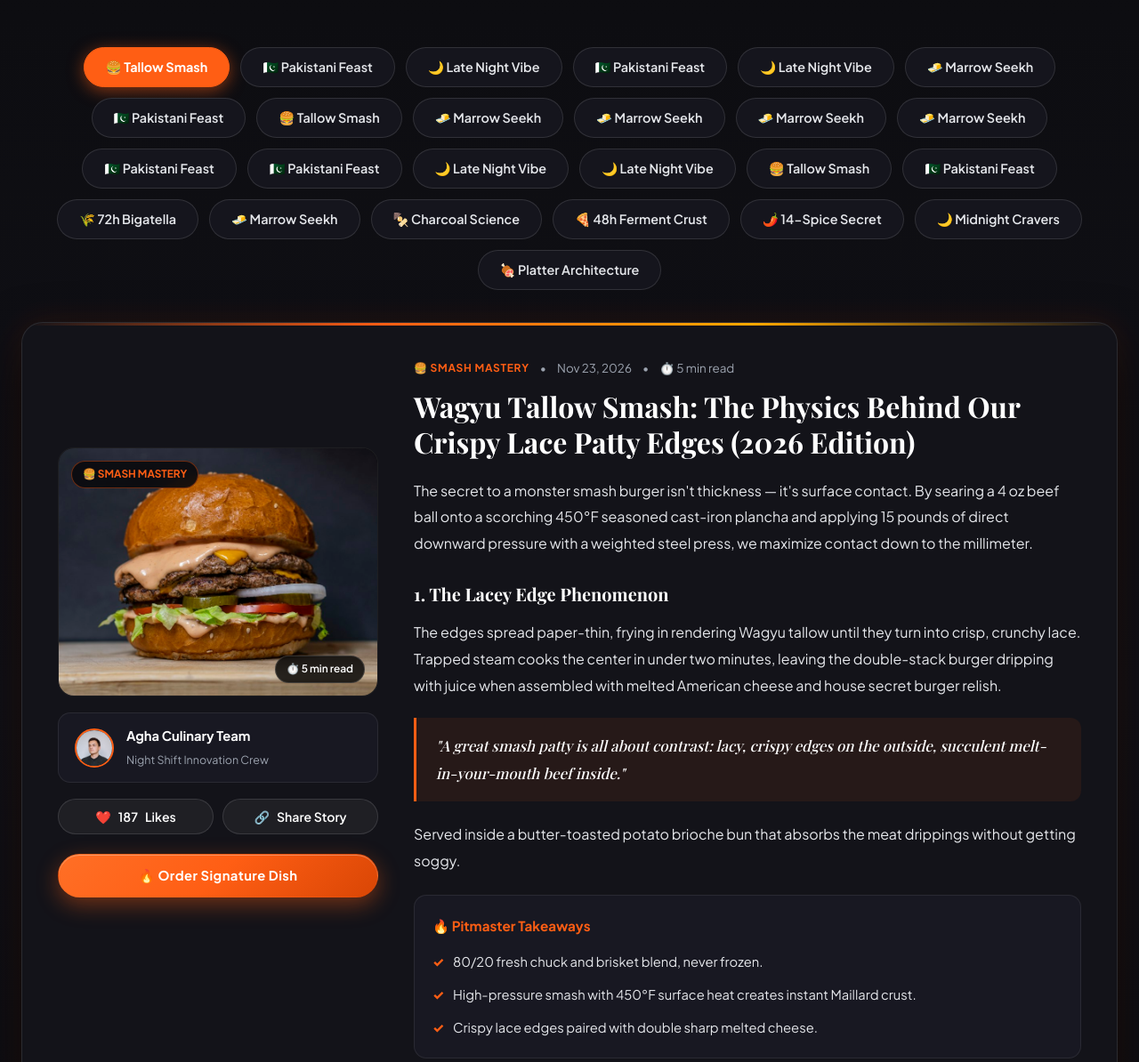
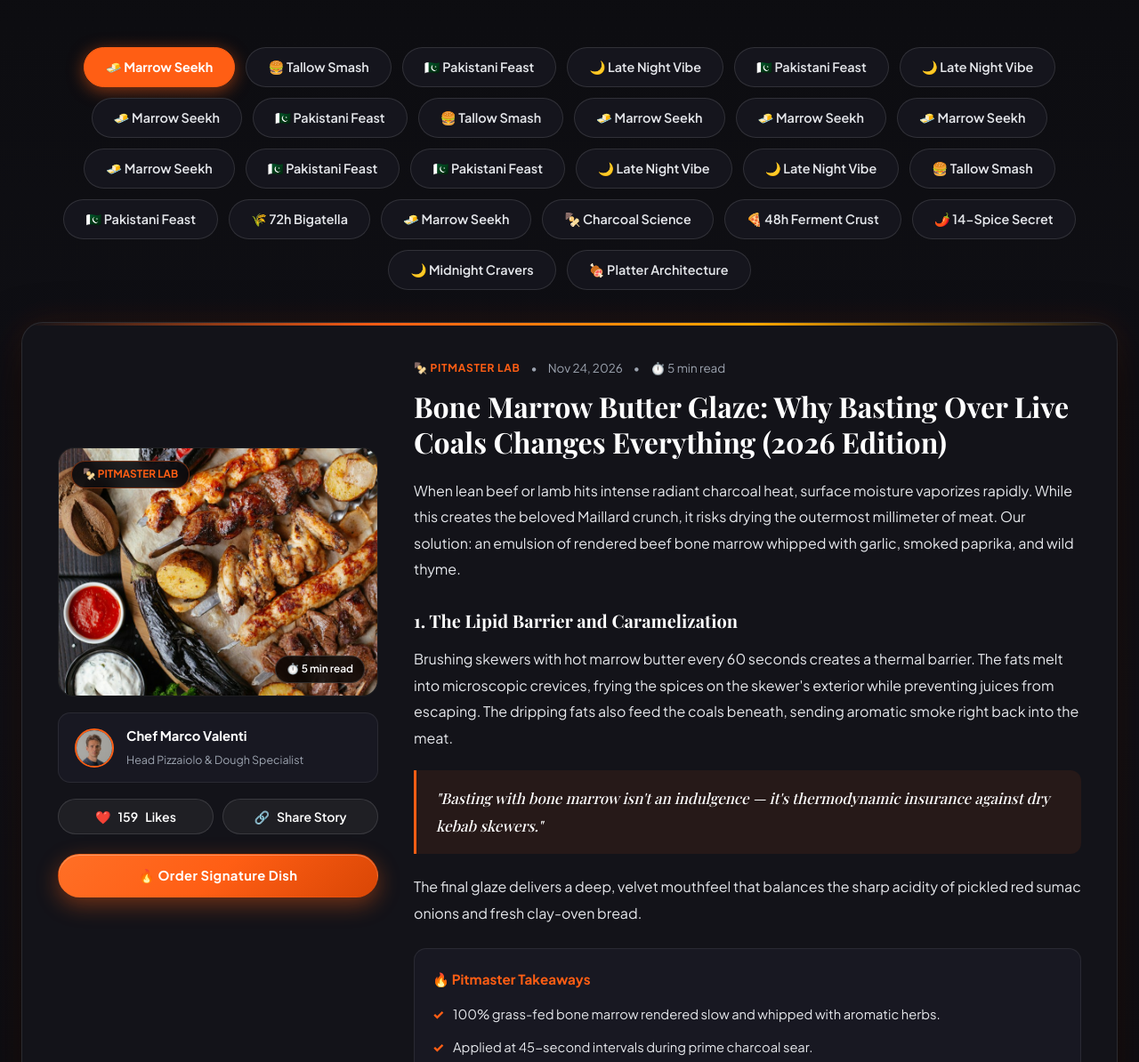
Before and after one commit to usamalesson22-ops/agha, a plain HTML site: page index.html in a window 1280 px wide. Shown: the part 6003-7197 px from the top of the page at 89% size. Drawn offline with nearby package versions, Linux system fonts and the light colour scheme; a web font is replaced by a local one.

Commit message:
🤖 Auto-published trending culinary article [skip ci]

```diff
--- a/assets/js/main.js
+++ b/assets/js/main.js
@@ -722,6 +722,21 @@ function showToast(message) {
    12. Articles & Culinary Journal Engine
    ========================================================================== */
 const articlesData = {
+  'article-26': {
+    id: 'article-26',
+    category: 'grilling',
+    categoryBadge: '🍢 Pitmaster Lab',
+    tabTitle: '🧈 Marrow Seekh',
+    readTime: '⏱️ 5 min read',
+    date: 'Nov 24, 2026',
+    title: "Bone Marrow Butter Glaze: Why Basting Over Live Coals Changes Everything (2026 Edition)",
+    author: "Chef Marco Valenti",
+    authorRole: "Head Pizzaiolo & Dough Specialist",
+    authorAvatar: 'assets/images/avatar_2.jpg',
+    image: 'assets/images/kebab_charcoal.jpg',
+    likes: 159,
+    storyHtml: `<p>When lean beef or lamb hits intense radiant charcoal heat, surface moisture vaporizes rapidly. While this creates the beloved Maillard crunch, it risks drying the outermost millimeter of meat. Our solution: an emulsion of rendered beef bone marrow whipped with garlic, smoked paprika, and wild thyme.</p><h4>1. The Lipid Barrier and Caramelization</h4><p>Brushing skewers with hot marrow butter every 60 seconds creates a thermal barrier. The fats melt into microscopic crevices, frying the spices on the skewer's exterior while preventing juices from escaping. The dripping fats also feed the coals beneath, sending aromatic smoke right back into the meat.</p><div class="reader-quote-box">"Basting with bone marrow isn't an indulgence — it's thermodynamic insurance against dry kebab skewers."</div><p>The final glaze delivers a deep, velvet mouthfeel that balances the sharp acidity of pickled red sumac onions and fresh clay-oven bread.</p><div class="reader-takeaways-box"><div class="reader-takeaways-title">🔥 Pitmaster Takeaways</div><ul class="reader-takeaways-list"><li>100% grass-fed bone marrow rendered slow and whipped with aromatic herbs.</li><li>Applied at 45-second intervals during prime charcoal sear.</li><li>Creates a glossy, caramelized outer shell that seals in all natural juices.</li></ul></div>`
+  },
   'article-25': {
     id: 'article-25',
     category: 'grilling',
--- a/index.html
+++ b/index.html
@@ -13,7 +13,7 @@
   <link rel="icon" type="image/png" href="assets/images/logo.png">
 
   <!-- Stylesheets -->
-  <link rel="stylesheet" href="assets/css/style.css?v=202611232135">
+  <link rel="stylesheet" href="assets/css/style.css?v=202611242016">
 </head>
 <body>
 
```
Also changed, not shown: assets/data/articles.json (+16 -0 lines).
